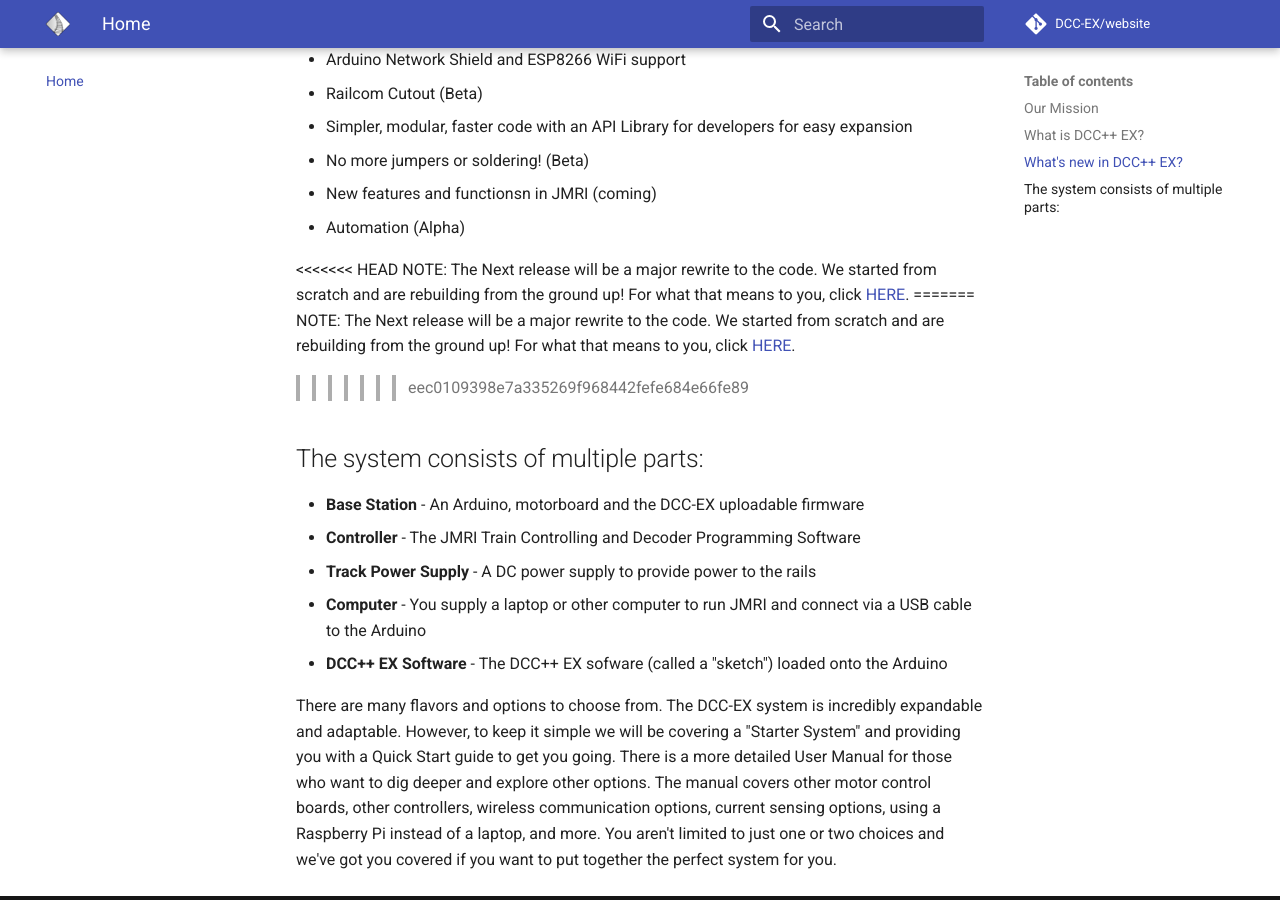
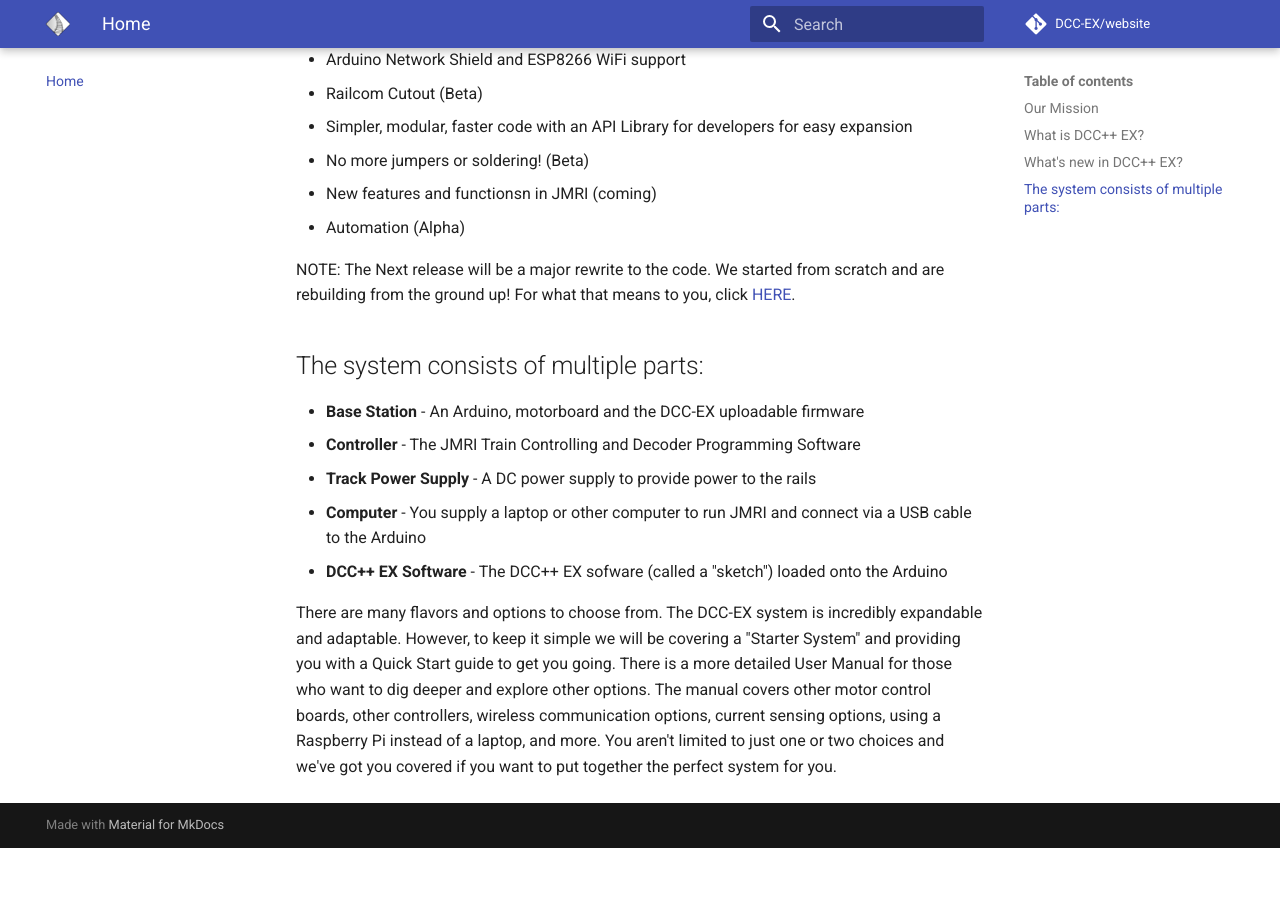
Before and after one commit to DCC-EX/website, an MkDocs documentation site: the page built from docs/index.md, in a window 1280 px wide and 900 px high, scrolled down 1751 px. Built offline with MkDocs 1.6.1 and Material for MkDocs 9.7.7, drawn with Linux system fonts in a browser that asks for light colours; comment, search, counter and statistics services are not loaded; after the commit the page ends 2599 px from its top, so only the background shows below that.

Commit message:
Fix merge conflict

```diff
--- a/docs/index.md
+++ b/docs/index.md
@@ -38,11 +38,7 @@
 * New features and functionsn in JMRI (coming)
 * Automation (Alpha)
 
-<<<<<<< HEAD
 NOTE: The Next release will be a major rewrite to the code. We started from scratch and are rebuilding from the ground up! For what that means to you, click [HERE](notes/rewrite.md).
-=======
-NOTE: The Next release will be a major rewrite to the code. We started from scratch and are rebuilding from the ground up! For what that means to you, click [HERE](../notes/rewrite.md).
->>>>>>> eec0109398e7a335269f968442fefe684e66fe89
 
 ## The system consists of multiple parts:
 
```
